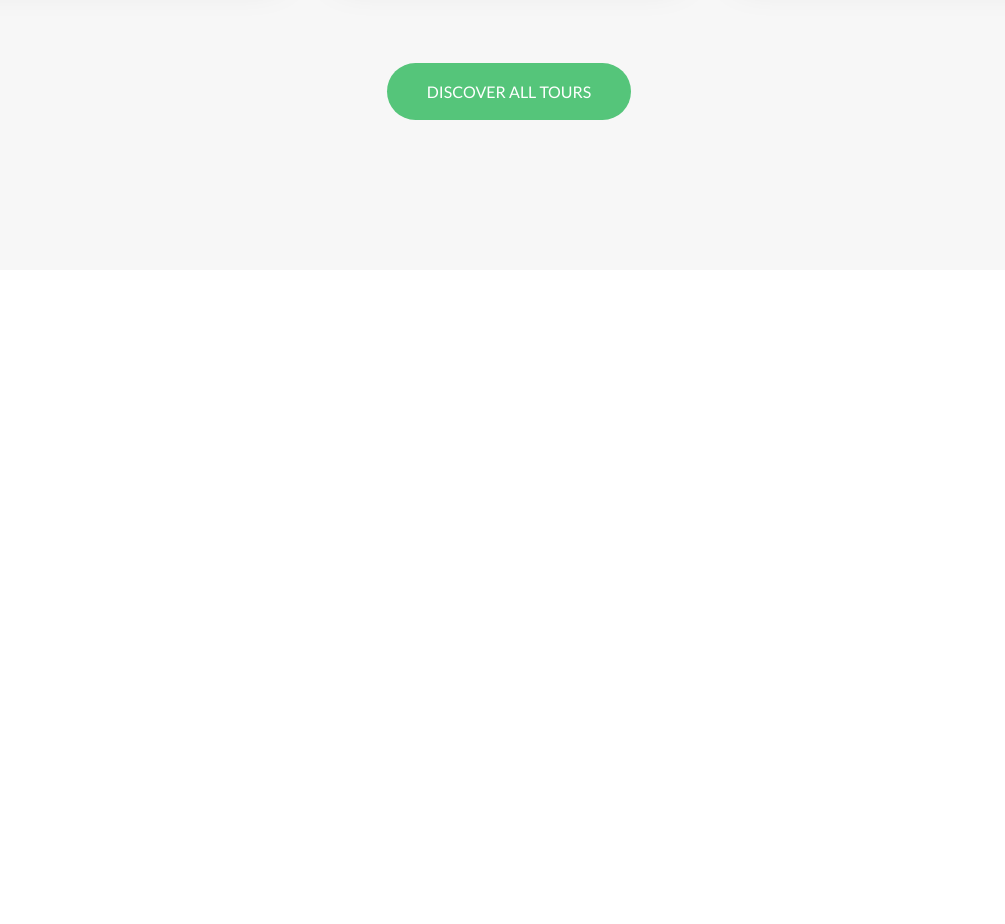
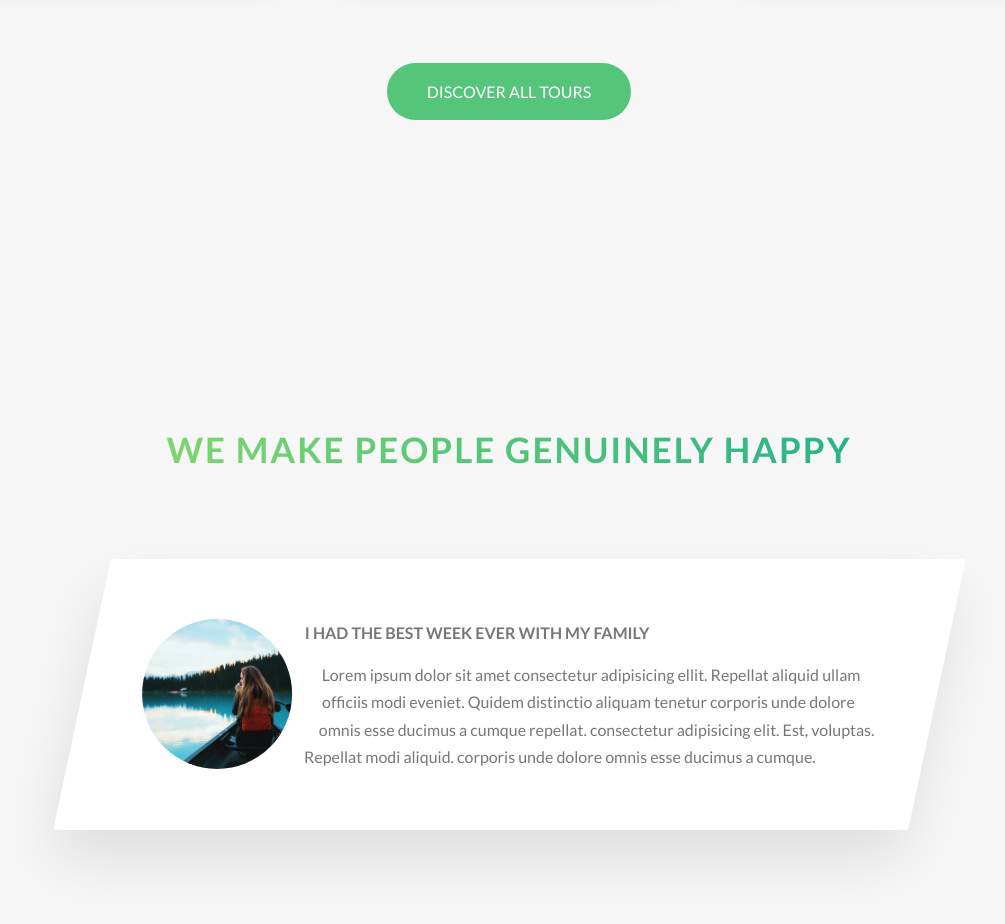
Before and after one commit to Sedekil/natours, a website: page index.html in a window 1280 px wide. Shown: the part 3032-3956 px from the top of the page, without its empty margins (131-1136 px from the left). Before the commit the page ends 3332 px from the top, so only its background shows below. Drawn offline with Linux system fonts and the light colour scheme.

Commit message:
added stories section

```diff
--- a/index.html
+++ b/index.html
@@ -216,6 +216,28 @@
                 </div>
 
             </section>
+
+            <section class="section-stories">
+                <div class="u-center-text u-margin-bottom-big">
+                    <h2 class="heading-secondary">
+                        We make people genuinely happy
+                    </h2>
+                </div>
+
+                <div class="row">
+                    <div class="story">
+                        <figure class="story__shape">
+                            <img src="img/nat-8.jpg" alt="Person on a tour" class="story__img">
+                        </figure>
+                        <div class="story__text">
+                            <h3 class="heading-tertiary u-margin-bottom-small">I had the best week ever with my family</h3>
+                            <p>
+                                Lorem ipsum dolor sit amet consectetur adipisicing ellit. Repellat aliquid ullam officiis modi eveniet. Quidem distinctio aliquam tenetur corporis unde dolore omnis esse ducimus a cumque repellat. consectetur adipisicing elit. Est, voluptas. Repellat modi aliquid. corporis unde dolore omnis esse ducimus a cumque.
+                            </p>
+                        </div>
+                    </div>
+                </div>
+            </section>
         </main>
         <!--
         <section class="grid-test">
--- a/sass/abstracts/_variables.scss
+++ b/sass/abstracts/_variables.scss
@@ -19,11 +19,14 @@ $color-black: #000;
 //FONT
 $default-font-size: 1.6rem;
 
+
+//SHADOW
 $box-shadow-small: rgba($color-black, .15);
 $box-shadow-medium: rgba($color-black, .4);
 $box-shadow-big: rgba($color-black, .5);
 $box-shadow-button: rgba($color-black, .2);
 $text-shadow: rgba($color-black, .2s);
+$box-shadow-story: rgba($color-black, .1);
 
 
 // GRID
--- /dev/null
+++ b/sass/components/_story.scss
@@ -0,0 +1,30 @@
+.story {
+    width: 75%;
+    margin: 0 auto;
+    box-shadow: 0 3rem 6rem $box-shadow-story;
+    background-color: $color-white;
+    border-radius: .3rem;
+    padding: 6rem;
+    padding-left: 9rem;
+    font-size: $default-font-size;
+    transform: skewX(-12deg);
+
+    &__shape {
+        width: 15rem;
+        height: 15rem;
+        float: left;
+        -webkit-shape-outside: circle(50% at 50% 50%);
+        shape-outside: circle(50% at 50% 50%);
+        -webkit-clip-path: circle(50% at 50% 50%);
+        clip-path: circle(50% at 50% 50%);
+        transform: translateX(-3rem) skewX(12deg);
+    }
+
+    &__img {
+        height: 100%;
+    }
+
+    &__text {
+        transform: skewX(12deg);
+    }
+}
--- a/sass/main.scss
+++ b/sass/main.scss
@@ -11,6 +11,7 @@
 @import "components/card";
 @import "components/composition";
 @import "components/feature-box";
+@import "components/story";
 
 @import "layout/grid";
 @import "layout/header";
--- a/sass/pages/_home.scss
+++ b/sass/pages/_home.scss
@@ -26,3 +26,8 @@
     padding: 25rem 0 15rem 0;
     margin-top: -10rem;
 }
+
+.section-stories {
+    padding: 15rem 0;
+    background-color: $color-grey-light-1;
+}
```
Also changed, not shown: css/main.css, dist/css/main.min.css, 2 other files.
